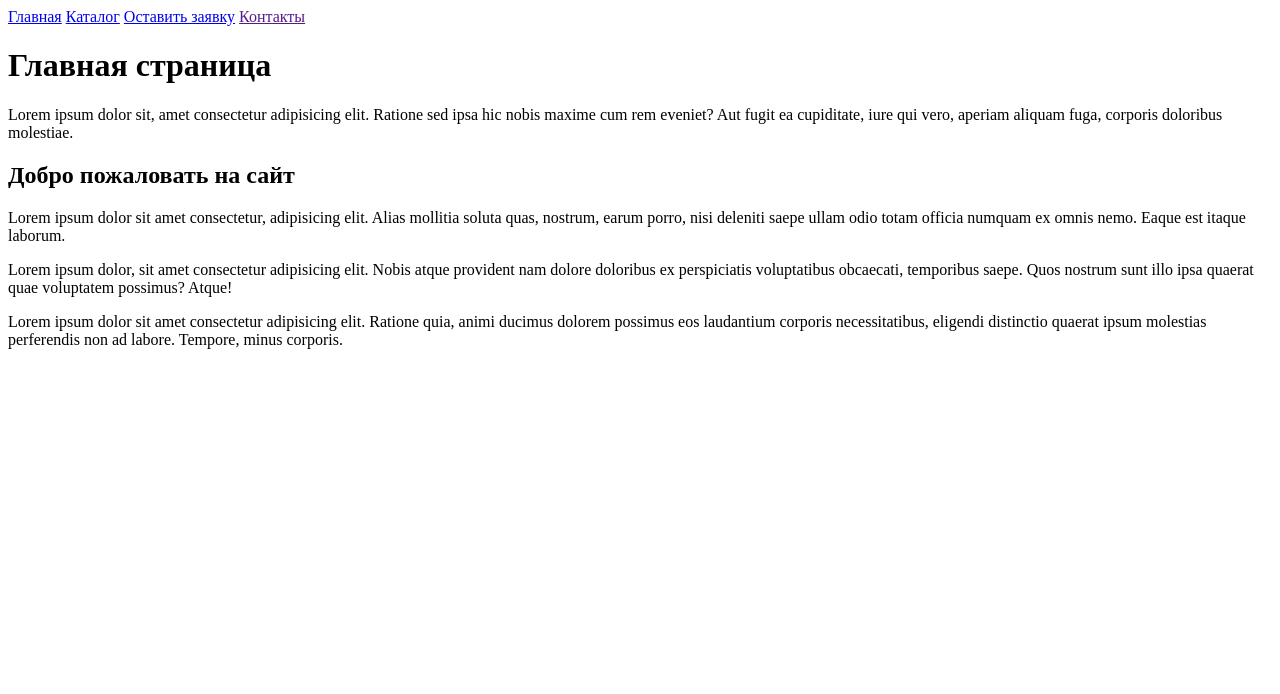
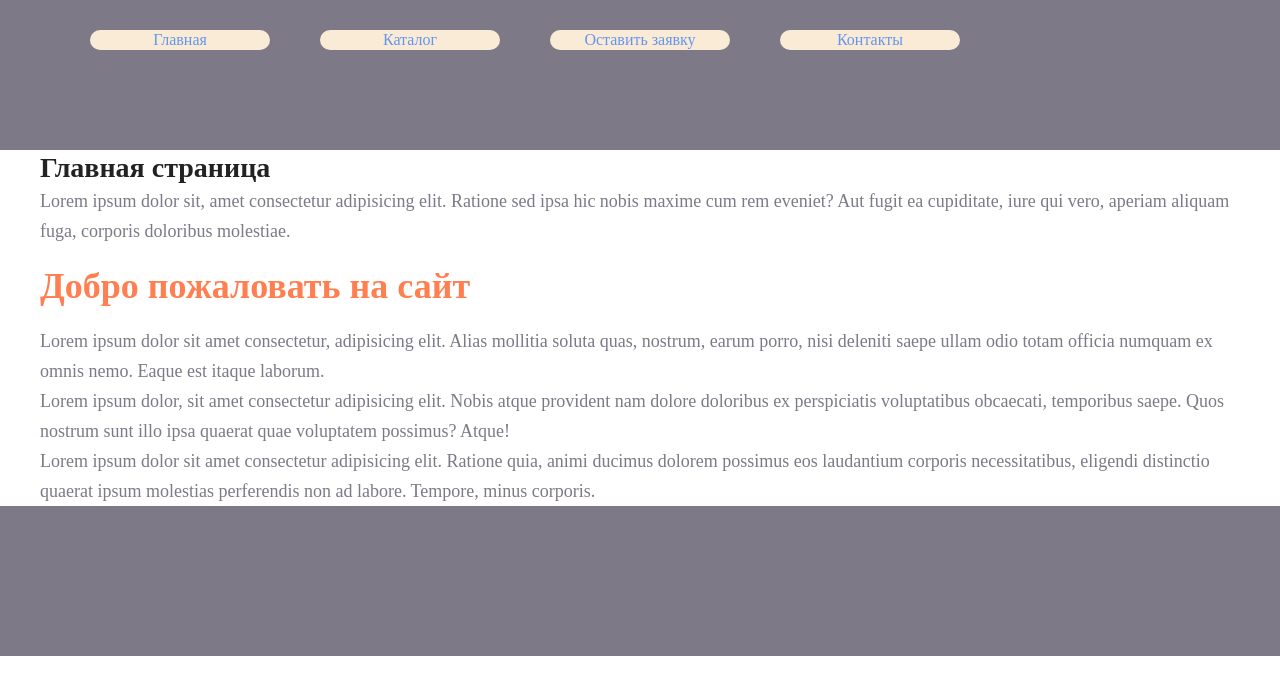
Before and after one commit to JuliaDevitskaya/HTML-CSS, a plain HTML site: page index.html in a window 1280 px wide. Drawn offline with Linux system fonts and the light colour scheme.

Commit message:
styles ДЗ 2

```diff
--- a/styles/style.css
+++ b/styles/style.css
@@ -1,4 +1,68 @@
-img {
+* {
+    margin: 0;
+    padding: 0;
+    outline: none;
+}
+
+.header {
+    height: 150px;
+    background-color: #7D7987;
+}
+
+.footer {
+    height: 150px;
+    background-color: #7D7987;
+}
+
+.container {
+    width: 1200px;
+    margin: 0 auto;
+}
+
+
+
+.header-link {
+    text-decoration: none;
+    color: cornflowerblue;
+    font-size: 16px;
+    line-height: 20px;
+    width: 180px;
+    height: 20px;
+    background-color: antiquewhite;
+    text-align: center;
+    margin-top: 30px;
+    margin-left: 50px;
+    border-radius: 10px;
+}
+
+.flex {
+    display: flex;
+}
+
+.heading-first {
+    color: #222222;
+    font-size: 28px;
+    line-height: 36px;
+    font-weight: bold;
+}
+
+.paragraph {
+    font-style: normal;
+    font-weight: 300;
+    font-size: 18px;
+    line-height: 30px;
+    color: #7D7987;
+}
+
+.heading-second {
+    color: coral;
+    font-style: normal;
+    font-weight: 700;
+    font-size: 36px;
+    line-height: 80px;
+}
+
+.picture {
     width: 400px;
     height: 400px;
 }
```
